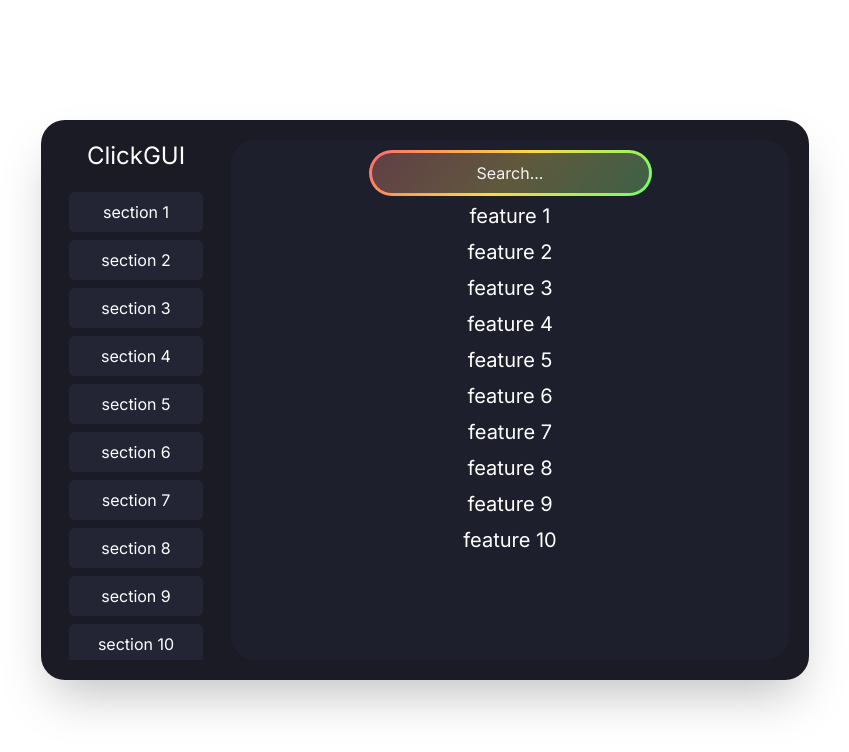
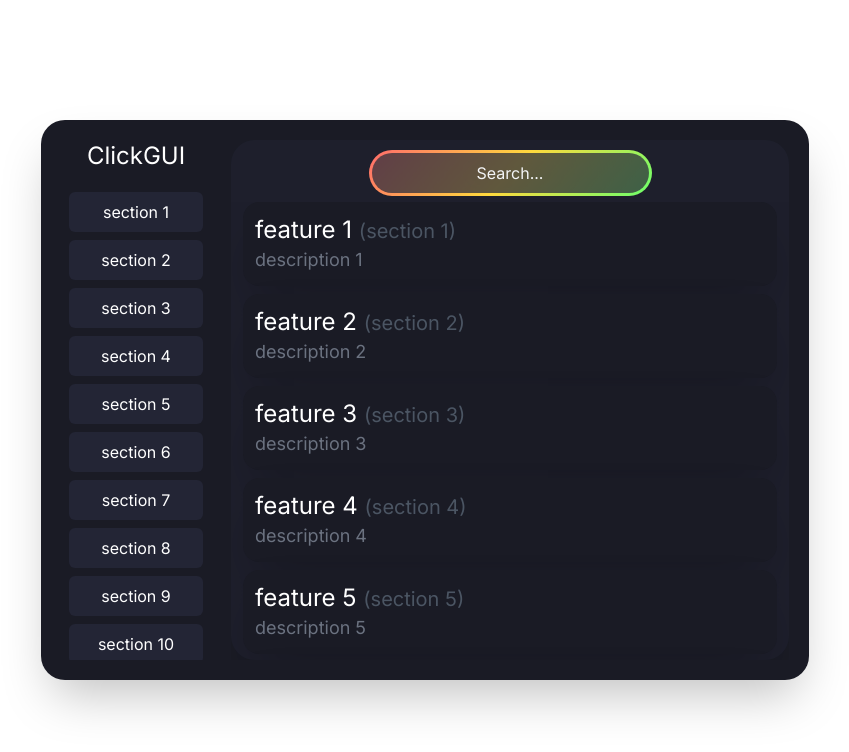
Before and after one commit to aesthetic0001/json-clickgui, a React (Create React App) app: page / in a window 1280 px wide. Shown: the top 752 px of the page, without its empty margins (215-1064 px from the left). Built offline with nearby package versions, Linux system fonts and the light colour scheme.

Commit message:
added features component

```diff
--- a/src/components/ClickGUI.jsx
+++ b/src/components/ClickGUI.jsx
@@ -1,5 +1,6 @@
 import { motion, AnimatePresence } from "framer-motion";
 import SectionHeader from "./sectionHeader";
+import Feature from "./feature";
 
 export default function ClickGUI({ title }) {
   return (
@@ -20,12 +21,12 @@ export default function ClickGUI({ title }) {
                 {/* todo: put icon next to each section */}
                 {
                   Array.from(Array(10).keys()).map((i) => {
-                  return <SectionHeader title={`section ${i + 1}`}/>
+                    return <SectionHeader title={`section ${i + 1}`} key={i} />
                   })
                 }
               </div>
             </div>
-          <div className="relative w-full h-full">
+            <div className="relative w-full h-full flex flex-col">
               <div className="absolute inset-0 bg-content-bg bg-opacity-50 rounded-3xl -z-10"></div>
               <div className="relative flex flex-col gap-y-2 w-full h-full">
                 <div className="mt-3 w-1/2 self-center gradient-ring bg-gradient-ring rounded-3xl p-[1px]">
@@ -35,10 +36,11 @@ export default function ClickGUI({ title }) {
                       placeholder="Search..."
                   />
                 </div>
-              <div className="flex flex-col gap-y-2 items-center overflow-y-scroll no-scrollbar">
+                {/*flex-grow relative w-full h-full flex flex-col*/}
+                <div className="flex-grow flex flex-col w-full h-full gap-y-2 overflow-y-scroll no-scrollbar">
                   {
                     Array.from(Array(10).keys()).map((i) => {
-                    return <h1 className="text-xl">{`feature ${i + 1}`}</h1>
+                      return <Feature name={`feature ${i + 1}`} description={`description ${i + 1}`} section={`section ${i + 1}`} key={i} />
                     })
                   }
                 </div>
--- /dev/null
+++ b/src/components/feature.jsx
@@ -0,0 +1,21 @@
+import {useState} from "react";
+import clsx from "clsx";
+
+export default function Feature({ name, description, section }) {
+    const [active, setActive] = useState(false);
+
+    return (
+        <div className="flex-grow bg-sidebar-bg p-3 mx-3 rounded-2xl hover:scale-[102%] transition-all ease-in-out shadow-2xl select-none"
+                onFocus={() => setActive(true)}
+                onBlur={() => setActive(false)}
+                tabIndex={0}>
+            <h1 className={
+                clsx(
+                    "text-2xl transition-all ease-in-out",
+                    active ? "text-text-active" : "text-text-primary"
+                )
+            }>{name} <span className="text-xl text-gray-600">({section})</span></h1>
+            <p className="text-lg text-gray-500">{description}</p>
+        </div>
+    );
+}
--- a/tailwind.config.js
+++ b/tailwind.config.js
@@ -11,6 +11,7 @@ module.exports = {
                 'content-bg': '#232535', // Background color of the main content
                 'text-primary': '#FFFFFF', // Primary text color
                 'text-secondary': '#A1A1AA', // Secondary text color
+                'text-active': '#a793f8',
                 'active-glow': '#7D5DFE', // Glow effect color,
                 'search-bg': '#2C2E3D', // Background color of the search bar
             },
```
Lines whose indentation alone changed are shown as unchanged.
